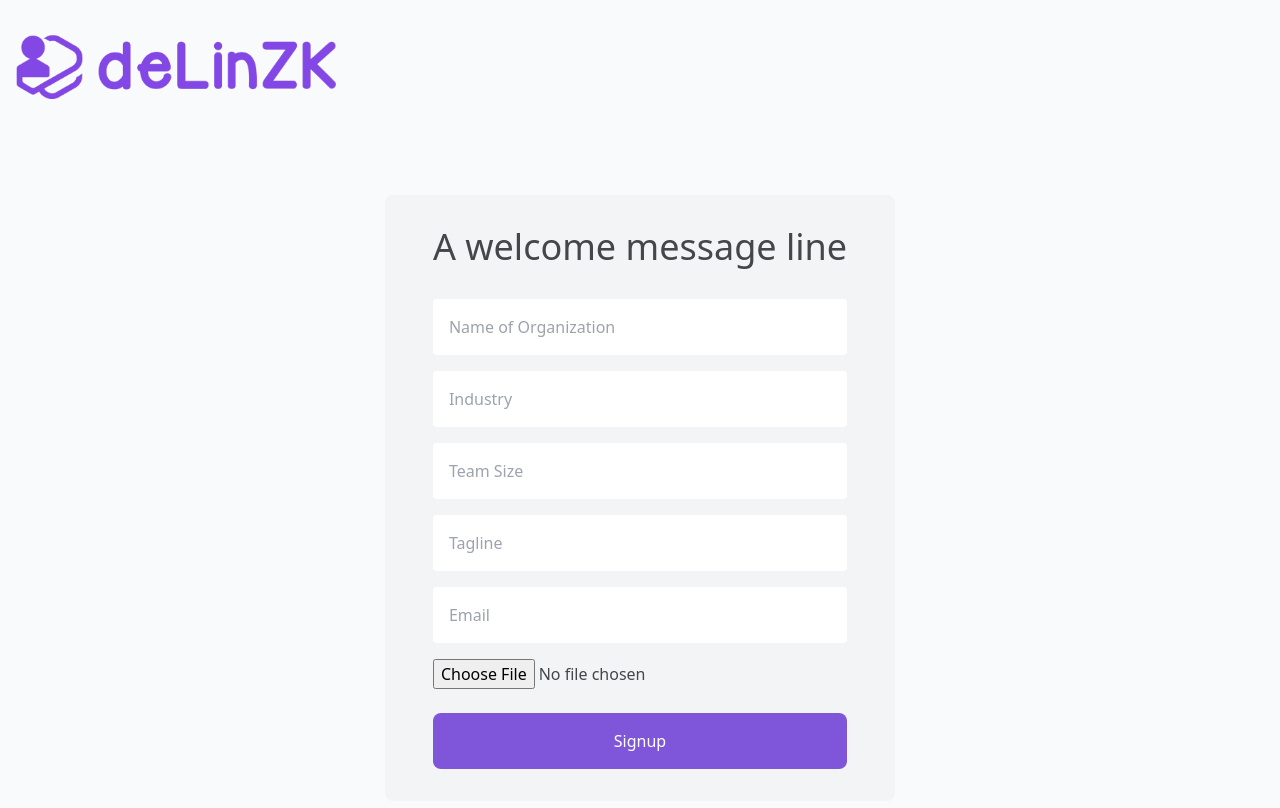
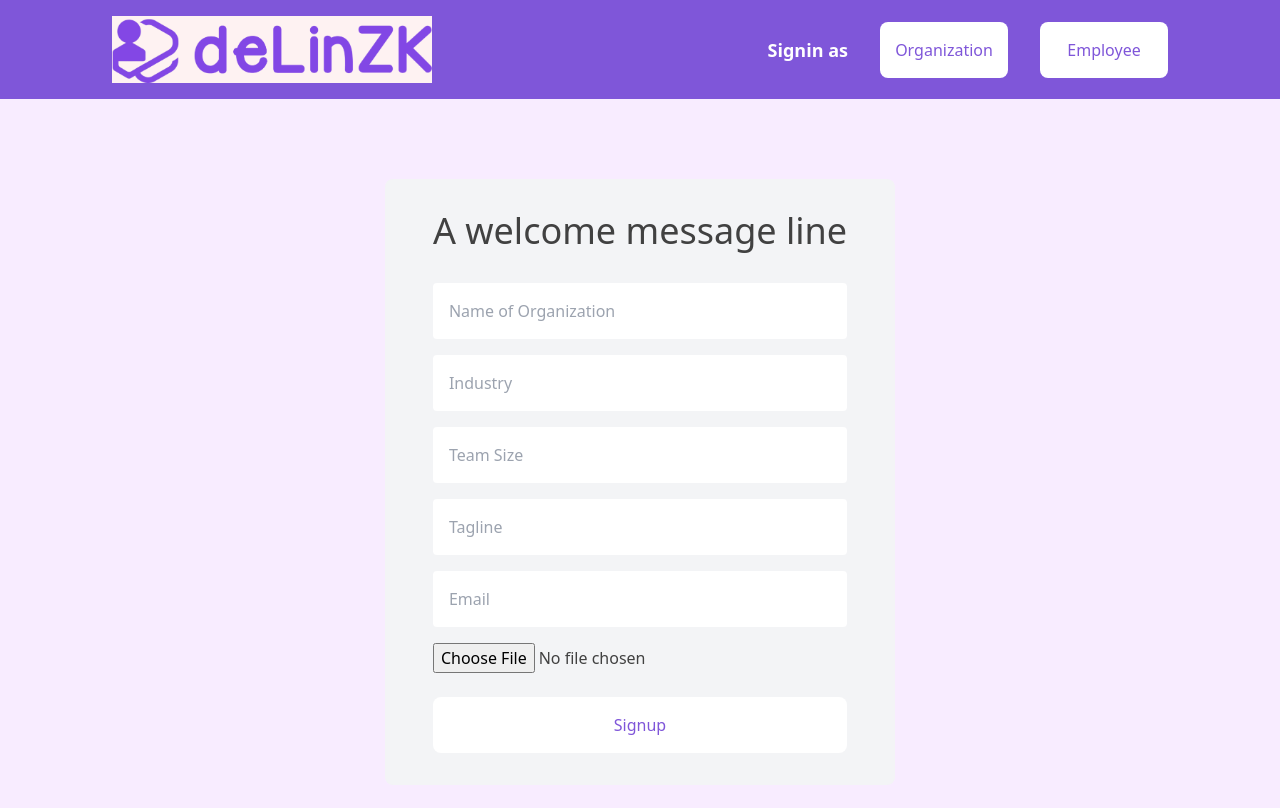
Before and after one commit to jagnani73/ethforall-delinzk, a Next.js app in the folder client/: page /organizations/signup in a window 1280 px wide. Shown: the top 808 px of the page. Built offline with nearby package versions, Linux system fonts and the light colour scheme.

Commit message:
feat(client/home): ui

```diff
--- a/client/components/home/home.tsx
+++ b/client/components/home/home.tsx
@@ -1,62 +1,104 @@
 /* eslint-disable @next/next/no-img-element */
 
 import Link from "next/link";
+import { useMemo, useState } from "react";
+
 import { Button } from "@/components/shared";
 
 const Home: React.FC = () => {
+  const [selectedRole, setSelectedRole] = useState<
+    "employee" | "organization" | null
+  >(null);
+
+  const ROLES = useMemo<
+    {
+      content: React.ReactNode;
+      role: "employee" | "organization";
+    }[]
+  >(
+    () => [
+      {
+        content: "an employee",
+        role: "employee",
+      },
+      {
+        content: "an organization",
+        role: "organization",
+      },
+    ],
+    []
+  );
+
   return (
-    <section className="flex w-full h-full items-center">
-      <div className="w-full flex flex-col h-full p-8">
-        <h1 className="text-6xl font-extralight leading-normal">
-          Experience
-          <br />
-          trusted networking
-          <br />
-          on Polygon ID
+    <section className="relative w-full">
+      <div className="flex w-9/12 mx-auto h-full items-center">
+        <div className="w-full flex flex-col h-full p-8 justify-center">
+          <h1 className="group text-6xl flex flex-col h-40">
+            <span className="bg-white py-2 px-2 w-fit border-slate-blue group-hover:border-0 transition-all duration-150 border-l-8">
+              Buidling a
+            </span>
+            <span className="bg-white pb-2 px-2 w-fit border-slate-blue group-hover:border-0 transition-all duration-150 border-l-8 border-b-8">
+              something amazing
+            </span>
           </h1>
 
-        <div className="text-center flex flex-col gap-y-6 w-96 mt-20">
-          <Link href="/admin" className="block">
-            <Button className="w-full">Admin</Button>
-          </Link>
+          <h2 className="text-2xl font-medium my-12">
+            Experience{" "}
+            <span className="text-slate-blue font-semibold underline">
+              trusted networking
+            </span>{" "}
+            on Polygon ID
+          </h2>
 
-          <div className="flex w-full gap-x-6">
-            <Link href="/organizations/signup" className="block w-full">
-              <Button className="w-full">
-                Organization
-                <br />
-                Signup
+          <div className="text-center flex flex-col w-96 p-4 border-dashed border-2 rounded-lg border-slate-blue">
+            <p className="mr-auto text-xl text-opacity-75 text-onyx font-light">
+              Select an option to get started
+            </p>
+
+            <p className="text-4xl mr-auto font-medium mt-4 mb-6">are you?</p>
+
+            <div className="flex flex-col gap-y-2">
+              {ROLES.map(({ content, role }) => (
+                <Button
+                  key={role}
+                  primary={false}
+                  className={`w-full text-left px-6 border-2 transition-all ${
+                    role === selectedRole
+                      ? " border-slate-blue"
+                      : "border-white"
+                  }`}
+                  onClick={() => setSelectedRole(role)}
+                >
+                  {content}
                 </Button>
-            </Link>
-
-            <Link href="/organizations/signin" className="block w-full">
-              <Button className="w-full">
-                Organization
-                <br />
-                Signin
-              </Button>
-            </Link>
+              ))}
             </div>
 
-          <Link href="/employee" className="block">
-            <Button className="w-full">Employee</Button>
+            <Link href={selectedRole ? `/${selectedRole}` : "#"}>
+              <Button primary={true} className="w-full text-xl mt-6 px-6">
+                Get started today
+              </Button>
             </Link>
           </div>
         </div>
 
-      <div className="w-full flex flex-col items-center justify-evenly h-full">
-        <figure className="w-full flex items-center justify-center">
+        <div className="w-full flex flex-col items-center justify-center h-full">
+          <figure className="w-10/12 ml-auto flex items-end justify-center">
             <img
-            src="/home/hero.png"
+              src="/home/hero.svg"
               alt="deLinZK home hero"
               className="w-full flex"
             />
           </figure>
+        </div>
+      </div>
 
-        <p className="text-2xl text-right my-12">
-          Commodo sunt commodo nulla do veniam laborum occaecat.
+      <p className="text-right text-lg absolute right-0 bottom-0 pb-4 pr-6">
+        <Link href="/admin">
+          Signin as an{" "}
+          <span className="text-slate-blue font-semibold">Admin</span>
+        </Link>
       </p>
-      </div>
     </section>
   );
 };
--- a/client/components/shared/button.tsx
+++ b/client/components/shared/button.tsx
@@ -1,13 +1,16 @@
-const Button: React.FC<
-  React.DetailedHTMLProps<
-    React.ButtonHTMLAttributes<HTMLButtonElement>,
-    HTMLButtonElement
-  >
-> = ({ className, ...props }) => {
+import type { ButtonProps } from "@/utils/types/shared.types";
+
+const Button: React.FC<ButtonProps> = ({
+  className = "",
+  primary,
+  ...props
+}) => {
   return (
     <button
       {...props}
-      className={`rounded-lg px-2 py-4 bg-slate-blue text-white font-medium ${className}`}
+      className={`rounded-lg px-2 py-4 font-medium ${
+        primary ? "bg-slate-blue text-white" : "bg-white text-slate-blue"
+      } ${className}`}
     />
   );
 };
--- a/client/components/shared/layout.tsx
+++ b/client/components/shared/layout.tsx
@@ -3,7 +3,7 @@ import { Topbar } from "./";
 
 const Layout: React.FC<LayoutProps> = ({ children }) => {
   return (
-    <div className="max-w-7xl flex flex-col mx-auto min-h-screen bg-gray-50 p-4">
+    <div className="flex flex-col mx-auto min-h-screen h-full">
       <Topbar />
 
       <main className="flex w-full h-full">{children}</main>
--- a/client/components/shared/topbar.tsx
+++ b/client/components/shared/topbar.tsx
@@ -1,14 +1,34 @@
 import Image from "next/image";
 import Link from "next/link";
 
+import { Button } from ".";
+
 const Topbar: React.FC = () => {
   return (
-    <aside className="py-4">
+    <aside className="py-4 bg-slate-blue px-28 flex items-center justify-between">
       <Link href="/">
         <figure>
-          <Image src="/logo.png" alt="deLinZK logo" width={320} height={320} />
+          <Image
+            src="/logo.png"
+            alt="deLinZK logo"
+            width={320}
+            height={320}
+            className="bg-red-50"
+          />
         </figure>
       </Link>
+
+      <div className="flex items-center justify-center gap-x-8">
+        <p className="font-bold text-lg text-white">Signin as</p>
+
+        <Button primary={false} className="w-32">
+          Organization
+        </Button>
+
+        <Button primary={false} className="w-32">
+          Employee
+        </Button>
+      </div>
     </aside>
   );
 };
--- a/client/styles/globals.css
+++ b/client/styles/globals.css
@@ -2,6 +2,8 @@
 @tailwind components;
 @tailwind utilities;
 
-body {
-  @apply text-onyx;
+html,
+body,
+#__next {
+  @apply w-full h-full p-0 m-0 text-onyx bg-pale-purple;
 }
--- a/client/tailwind.config.js
+++ b/client/tailwind.config.js
@@ -8,8 +8,9 @@ module.exports = {
   theme: {
     extend: {
       colors: {
+        onyx: "#414141",
+        "pale-purple": "#F8ECFF",
         "slate-blue": "#7F56D9",
-        onyx: "#444649",
       },
     },
   },
--- a/client/utils/types/shared.types.ts
+++ b/client/utils/types/shared.types.ts
@@ -70,3 +70,11 @@ export type CustomFieldTypes =
 export interface LayoutProps {
   children: React.ReactNode;
 }
+
+export interface ButtonProps
+  extends React.DetailedHTMLProps<
+    React.ButtonHTMLAttributes<HTMLButtonElement>,
+    HTMLButtonElement
+  > {
+  primary: boolean;
+}
```
Also changed, not shown: client/public/home/hero.svg (added). Lines whose indentation alone changed are shown as unchanged.
